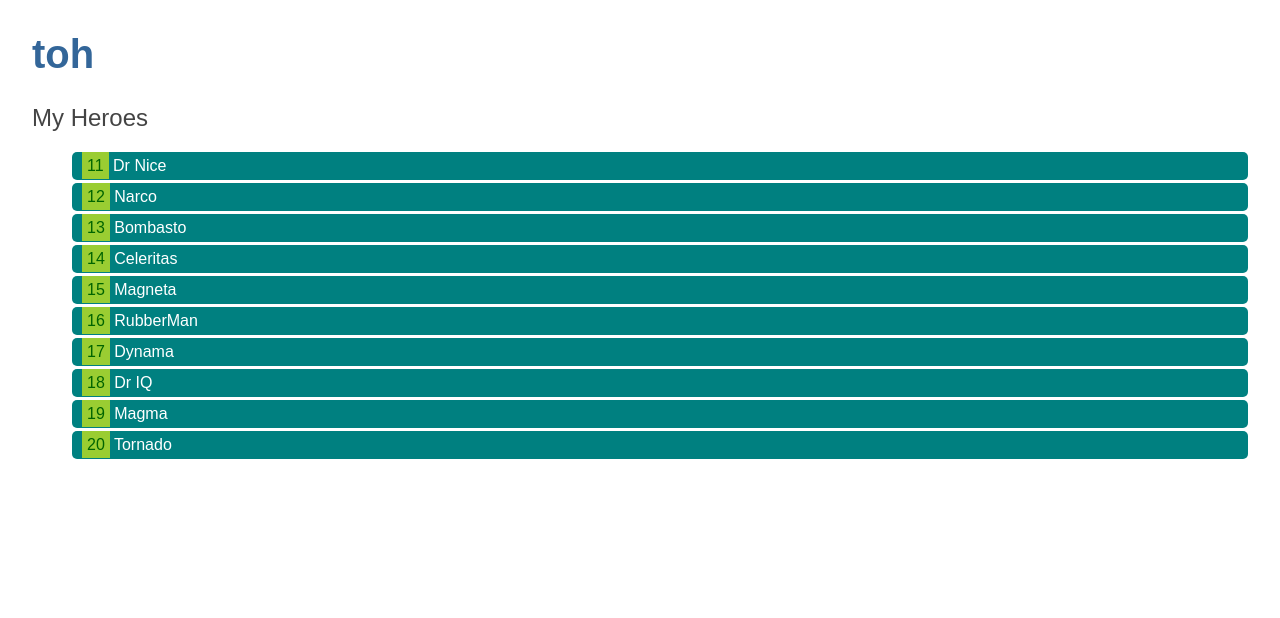
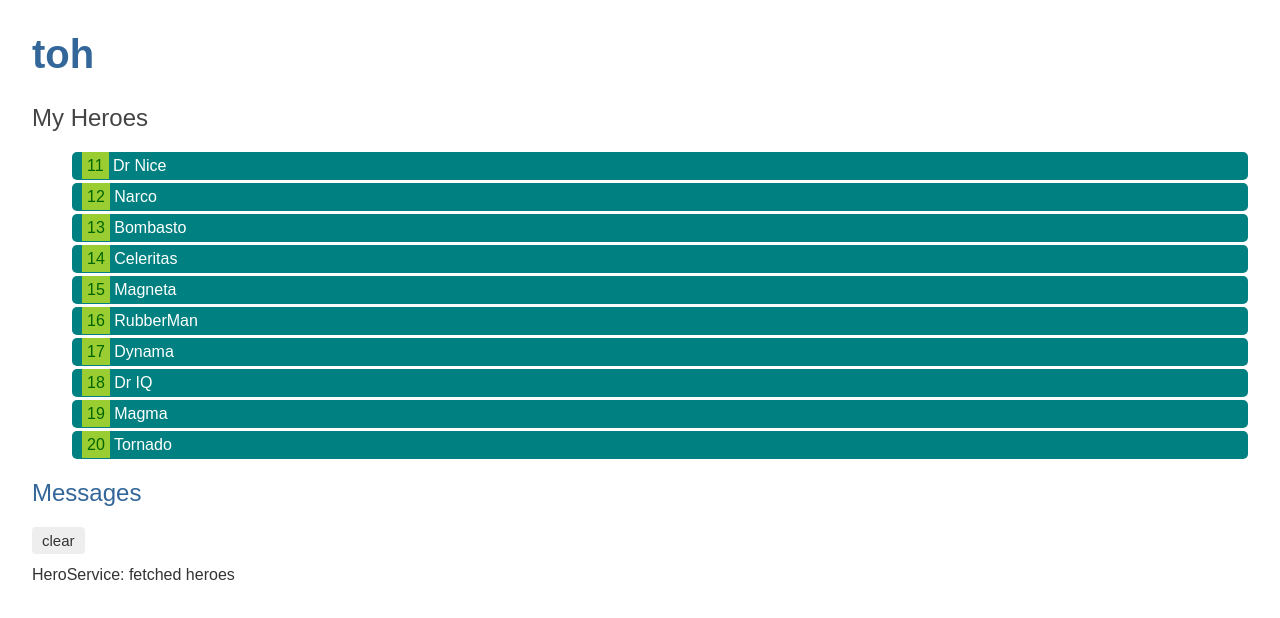
Before and after one commit to Adash/ang_tut1, an Angular app: page / in a window 1280 px wide. Shown: the top 618 px of the page. Built offline with nearby package versions, Linux system fonts and the light colour scheme.

Commit message:
messages service

```diff
--- a/src/app/app.component.html
+++ b/src/app/app.component.html
@@ -1,2 +1,3 @@
-<h1>{{title}}</h1>
+<h1>{{ title }}</h1>
 <app-heroes></app-heroes>
+<app-messages></app-messages>
--- a/src/app/app.module.ts
+++ b/src/app/app.module.ts
@@ -4,11 +4,13 @@
 
 import { AppComponent } from './app.component';
 import { HeroesComponent } from './heroes/heroes.component';
+import { MessagesComponent } from './messages/messages.component';
 
 @NgModule({
   declarations: [
     AppComponent,
-    HeroesComponent
+    HeroesComponent,
+    MessagesComponent
   ],
   imports: [
     BrowserModule,
--- a/src/app/hero.service.ts
+++ b/src/app/hero.service.ts
@@ -2,14 +2,16 @@
 import { Hero } from './hero';
 import { HEROES } from '../mock-heroes';
 import { Observable, of } from 'rxjs';
+import { MessageService } from './message.service';
 
 @Injectable({
   providedIn: 'root',
 })
 export class HeroService {
-  constructor() {}
+  constructor(private messageService: MessageService) {}
 
   getHeroes(): Observable<Hero[]> {
+    this.messageService.add('HeroService: fetched heroes');
     return of(HEROES);
   }
 }
--- a/src/app/heroes/heroes.component.ts
+++ b/src/app/heroes/heroes.component.ts
@@ -1,7 +1,7 @@
 import { Component, OnInit } from '@angular/core';
-import { from } from 'rxjs';
 import { Hero } from '../hero';
 import { HeroService } from '../hero.service';
+import { MessageService } from '../message.service';
 
 @Component({
   selector: 'app-heroes',
@@ -10,19 +10,24 @@
 })
 export class HeroesComponent implements OnInit {
   selectedHero: Hero;
-  onHeroClick(hero: Hero): void {
-    this.selectedHero = hero;
-  }
 
   heroes: Hero[];
 
-  constructor(private heroService: HeroService) {}
+  constructor(
+    private heroService: HeroService,
+    private messageService: MessageService
+  ) {}
+
+  ngOnInit(): void {
+    this.getHeroes();
+  }
+
+  onHeroClick(hero: Hero): void {
+    this.selectedHero = hero;
+    this.messageService.add(`HeroesComponents: Selected hero id=${hero.id}`);
+  }
 
   getHeroes(): void {
     this.heroService.getHeroes().subscribe((heroes) => (this.heroes = heroes));
   }
-
-  ngOnInit(): void {
-    this.getHeroes();
-  }
 }
--- /dev/null
+++ b/src/app/message.service.ts
@@ -0,0 +1,18 @@
+import { Injectable } from '@angular/core';
+
+@Injectable({
+  providedIn: 'root',
+})
+export class MessageService {
+  messages: string[] = [];
+
+  add(message: string) {
+    this.messages.push(message);
+  }
+
+  clear() {
+    this.messages = [];
+  }
+
+  constructor() {}
+}
--- /dev/null
+++ b/src/app/messages/messages.component.css
@@ -0,0 +1,21 @@
+/* MessagesComponent's private CSS styles */
+h2 {
+  color: #369;
+  font-family: Arial, Helvetica, sans-serif;
+  font-weight: lighter;
+}
+
+button.clear {
+  font-family: Arial, sans-serif;
+  color: #333;
+  background-color: #eee;
+  margin-bottom: 12px;
+  border: none;
+  padding: 5px 10px;
+  border-radius: 4px;
+  cursor: pointer;
+  font-size: 15px;
+}
+button:hover {
+  background-color: #cfd8dc;
+}
--- /dev/null
+++ b/src/app/messages/messages.component.html
@@ -0,0 +1,8 @@
+<h2>Messages</h2>
+<div *ngIf="messageService.messages.length">
+  <button class="clear" (click)="messageService.clear()">clear</button>
+  <div *ngFor="let message of messageService.messages">
+    {{ message }}
+  </div>
+</div>
+<p *ngIf="!messageService.messages.length">No messages</p>
--- /dev/null
+++ b/src/app/messages/messages.component.ts
@@ -0,0 +1,13 @@
+import { Component, OnInit } from '@angular/core';
+import { MessageService } from '../message.service';
+
+@Component({
+  selector: 'app-messages',
+  templateUrl: './messages.component.html',
+  styleUrls: ['./messages.component.css'],
+})
+export class MessagesComponent implements OnInit {
+  constructor(public messageService: MessageService) {}
+
+  ngOnInit(): void {}
+}
```
Also changed, not shown: 2 other files (tests, documents, lock files or other folders).
